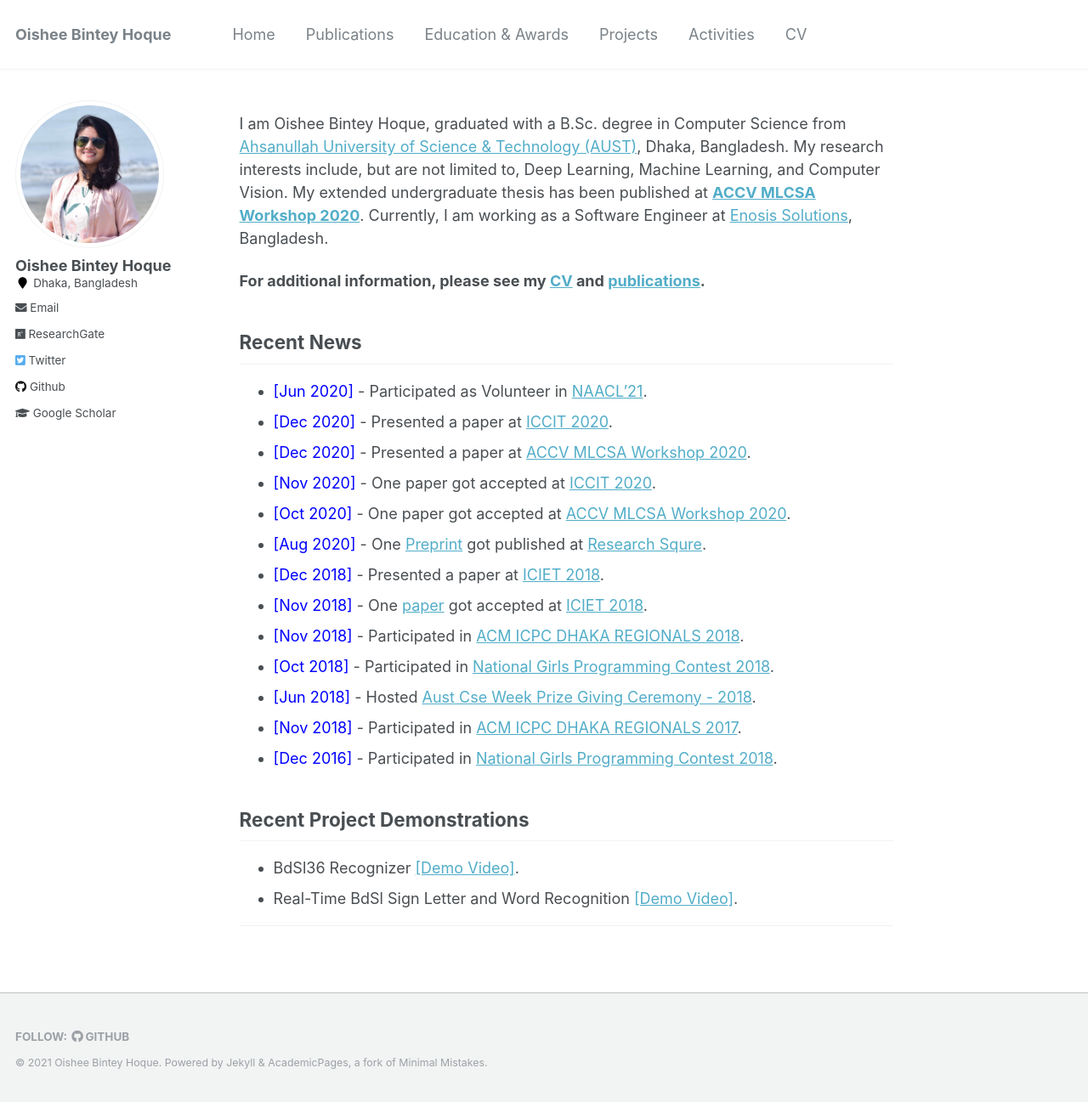
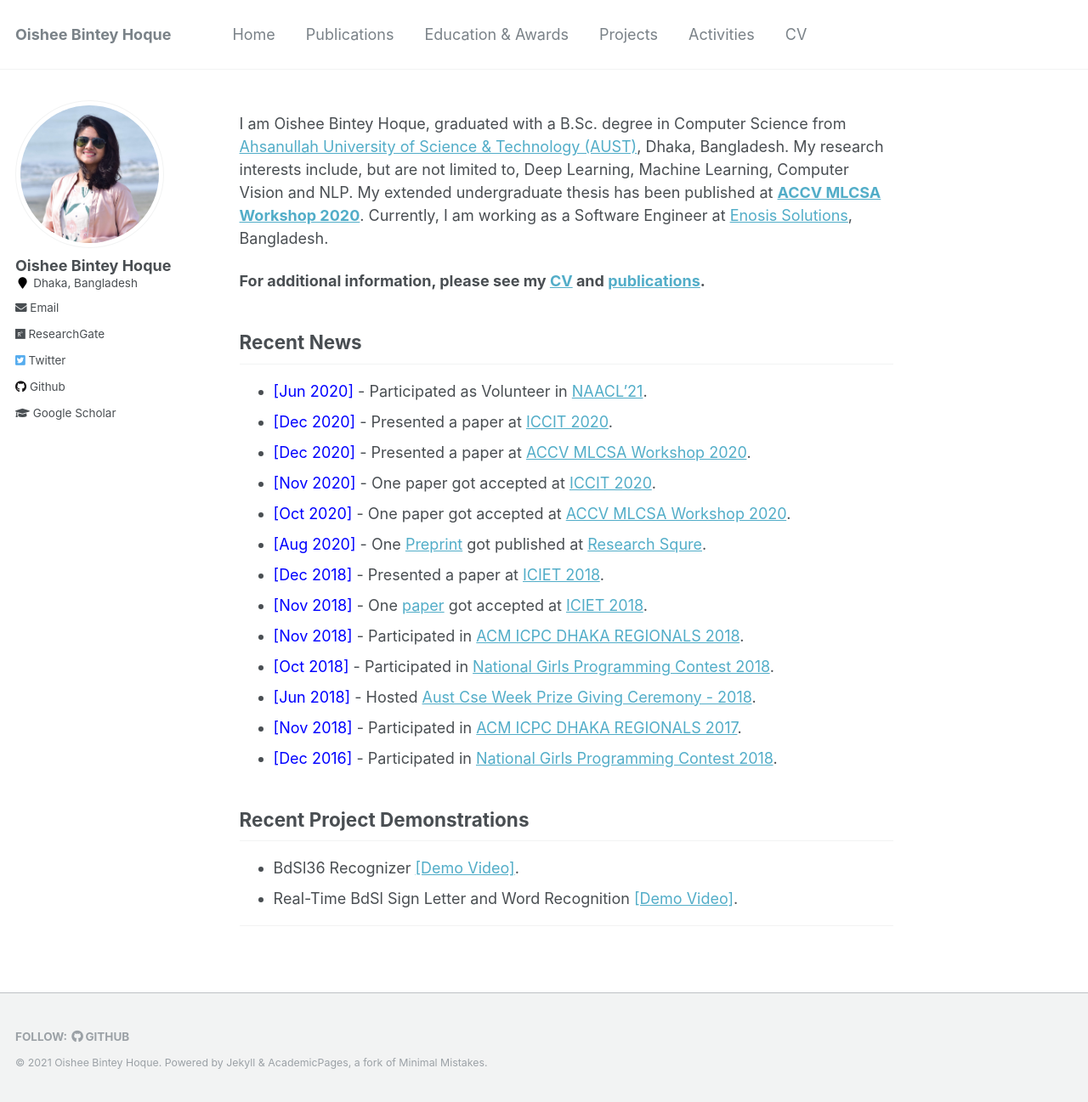
Before and after one commit to oishee-hoque/oishee-hoque.github.io, a Jekyll site: the page built from _pages/about.md, in a window 1280 px wide and 1297 px high. Shown: the whole window at 85% size. Built offline with Jekyll 4.4.1, drawn with Linux system fonts in a browser that asks for light colours.

Commit message:
Update about.md

```diff
--- a/_pages/about.md
+++ b/_pages/about.md
@@ -8,7 +8,7 @@ redirect_from:
   - /about.html
 ---
 
-I am Oishee Bintey Hoque, graduated with a B.Sc. degree in Computer Science from [Ahsanullah University of Science & Technology (AUST)](http://aust.edu/), Dhaka, Bangladesh. My research interests include, but are not limited to, Deep Learning, Machine Learning, and Computer Vision. My extended undergraduate thesis has been published at [**ACCV MLCSA Workshop 2020**](http://mlp.sci.yamaguchi-u.ac.jp/MLCSA2020/index.html). Currently, I am working as a Software Engineer at [Enosis Solutions](https://www.enosisbd.com/), Bangladesh.
+I am Oishee Bintey Hoque, graduated with a B.Sc. degree in Computer Science from [Ahsanullah University of Science & Technology (AUST)](http://aust.edu/), Dhaka, Bangladesh. My research interests include, but are not limited to, Deep Learning, Machine Learning, Computer Vision and NLP. My extended undergraduate thesis has been published at [**ACCV MLCSA Workshop 2020**](http://mlp.sci.yamaguchi-u.ac.jp/MLCSA2020/index.html). Currently, I am working as a Software Engineer at [Enosis Solutions](https://www.enosisbd.com/), Bangladesh.
 
 **For additional information, please see my [CV](https://oishee-hoque.github.io/cv/) and [publications](https://oishee-hoque.github.io/publications/).**
 
@@ -17,7 +17,7 @@ I am Oishee Bintey Hoque, graduated with a B.Sc. degree in Computer Science from
 
 ## Recent News
 
-- <span style="color:Blue"> [Jun 2020] </span> - Participated as Volunteer in [NAACL'21](https://2021.naacl.org/).
+- <span style="color:Blue"> [Jun 2020] </span> - Participated as Volunteer in [NAACL'21](https://2021.naacl.org).
 - <span style="color:Blue"> [Dec 2020] </span> - Presented a paper at [ICCIT 2020](http://iccit.org.bd/2020/).
 - <span style="color:Blue"> [Dec 2020] </span> - Presented a paper at [ACCV MLCSA Workshop 2020](http://mlp.sci.yamaguchi-u.ac.jp/MLCSA2020/index.html).
 - <span style="color:Blue"> [Nov 2020] </span> - One paper got accepted at [ICCIT 2020](http://iccit.org.bd/2020/).
```
